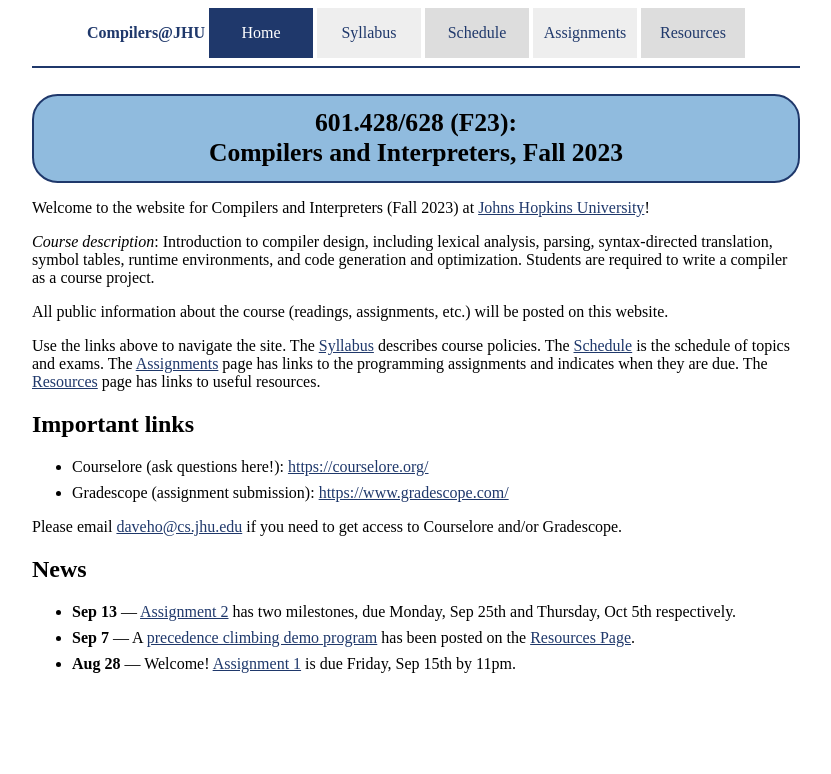
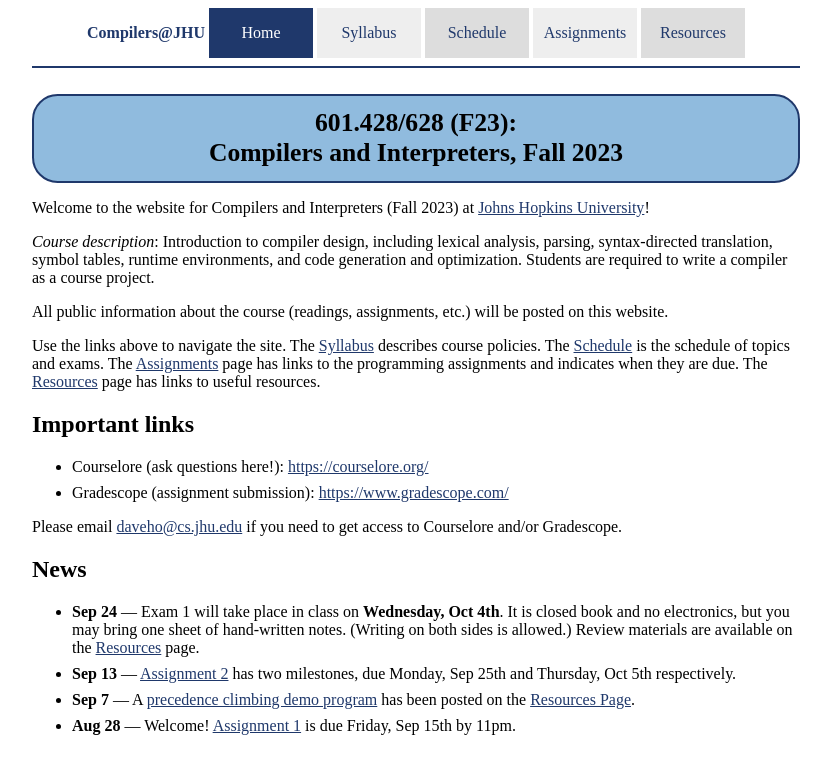
Before and after one commit to jhucompilers/fall2023, a Jekyll site: the page built from index.md, in a window 1280 px wide. Shown: the top 774 px of the page, without its empty margins (224-1055 px from the left). Built offline with Jekyll 4.4.1, drawn with Linux system fonts in a browser that asks for light colours.

Commit message:
switch lec 8 and 9, exam 1 review materials

```diff
--- a/index.md
+++ b/index.md
@@ -31,6 +31,10 @@ and/or Gradescope.
 
 ## News
 
+* **Sep 24** — Exam 1 will take place in class on **Wednesday, Oct 4th**.
+  It is closed book and no electronics, but you may bring one sheet of
+  hand-written notes. (Writing on both sides is allowed.)
+  Review materials are available on the [Resources](resources.html) page.
 * **Sep 13** — [Assignment 2](assign/assign02.html) has two milestones, due
   Monday, Sep 25th and Thursday, Oct 5th respectively.
 * **Sep 7** — A [precedence climbing demo program](resources.html#precedence-climbing-example) has been posted on
--- a/schedule.csv
+++ b/schedule.csv
@@ -7,8 +7,8 @@ Sep 11,"ASTs, interpreters",lectures/lecture04-public.pdf,,
 Sep 13,"Interpreter runtime structures",lectures/lecture05-public.pdf,,,"[A1](assign/assign01.html) due<br>Fri 9/15"
 Sep 18,"Interpreter runtime structures 2",lectures/lecture06-public.pdf,,"[Gosling, Java Intermediate Bytecodes](https://dl.acm.org/doi/pdf/10.1145/202529.202541)",
 Sep 20,"Lexical analyzer generators, lex/flex",lectures/lecture07-public.pdf,,"EaC 2.1–2.5, F&amp;B Chapters 1–2",
-Sep 25,"Parser generators, yacc/bison",lectures/lecture08-public.pdf,,"F&amp;B Chapter 3","[A2](assign/assign02.html) MS1 due"
-Sep 27,"LL(1) parsing",lectures/lecture09-public.pdf,,"EaC 3.3",
+Sep 25,"LL(1) parsing",lectures/lecture08-public.pdf,,"EaC 3.3","[A2](assign/assign02.html) MS1 due"
+Sep 27,"Parser generators, yacc/bison",lectures/lecture09-public.pdf,,"F&amp;B Chapter 3",
 Oct 2,"Bottom-up parsing, Exam 1 review",lectures/lecture10-public.pdf,,"EaC 3.4"
 Oct 4,"Exam 1",,,,"[A2](assign/assign02.html) MS2 due<br>Thurs 10/5"
 Oct 9,"<span class='tentative'>C syntax and semantics</span>",,,
```
Also changed, not shown: resources.md (+1 -3 lines), schedule.md (+2 -2 lines), 2 other files.
